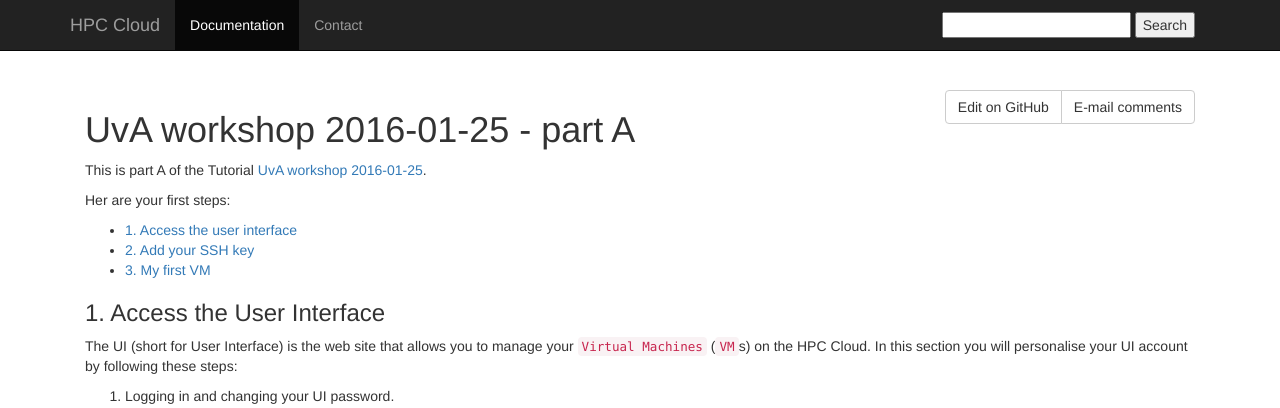
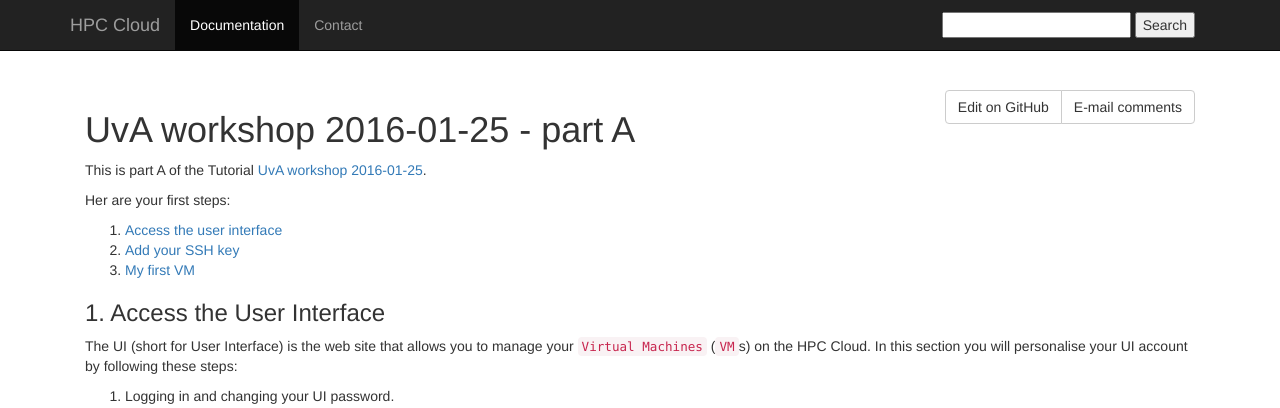
Before and after one commit to sara-nl/clouddocs, a Jekyll site: the page built from UvAworkshop-2016-01-25/UvAworkshop-2016-01-25-partA.markdown, in a window 1280 px wide and 900 px high. Shown: the top 408 px of the window. Built offline with Jekyll 4.4.1, drawn with Linux system fonts in a browser that asks for light colours; nearby versions of some CDN libraries.

```diff
--- a/UvAworkshop-2016-01-25/UvAworkshop-2016-01-25-partA.markdown
+++ b/UvAworkshop-2016-01-25/UvAworkshop-2016-01-25-partA.markdown
@@ -7,9 +7,10 @@
 This is part A of the Tutorial [UvA workshop 2016-01-25](UvAworkshop-2016-01-25).
 
 Her are your first steps:
-  * [1. Access the user interface](#access-the-user-interface)
-  * [2. Add your SSH key](#add-your-ssh-key)
-  * [3. My first VM](#my-first-vm)
+
+1. [Access the user interface](#access-the-user-interface)
+2. [Add your SSH key](#add-your-ssh-key)
+3. [My first VM](#my-first-vm)
 
 ### 1. Access the User Interface
 
```
